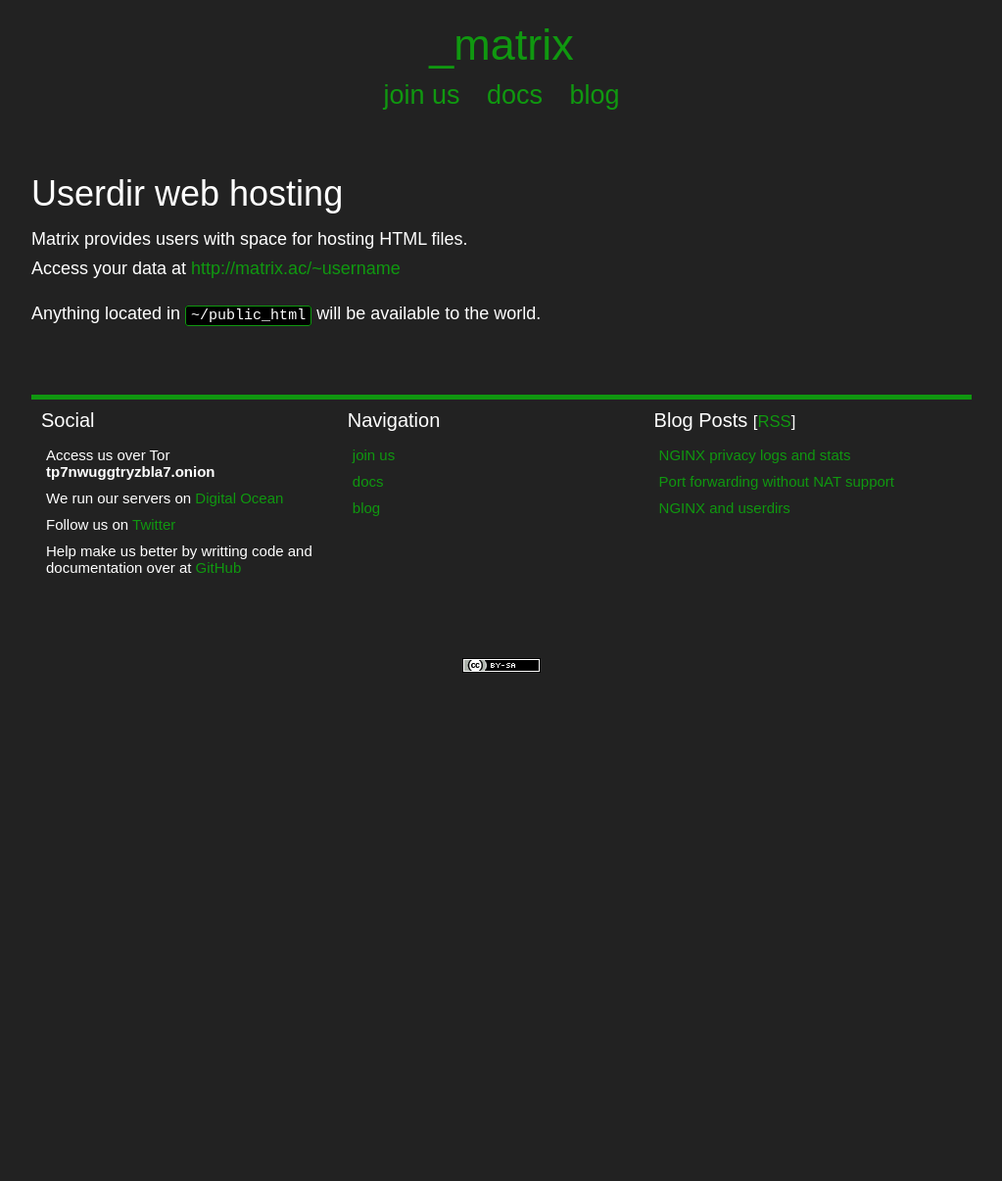
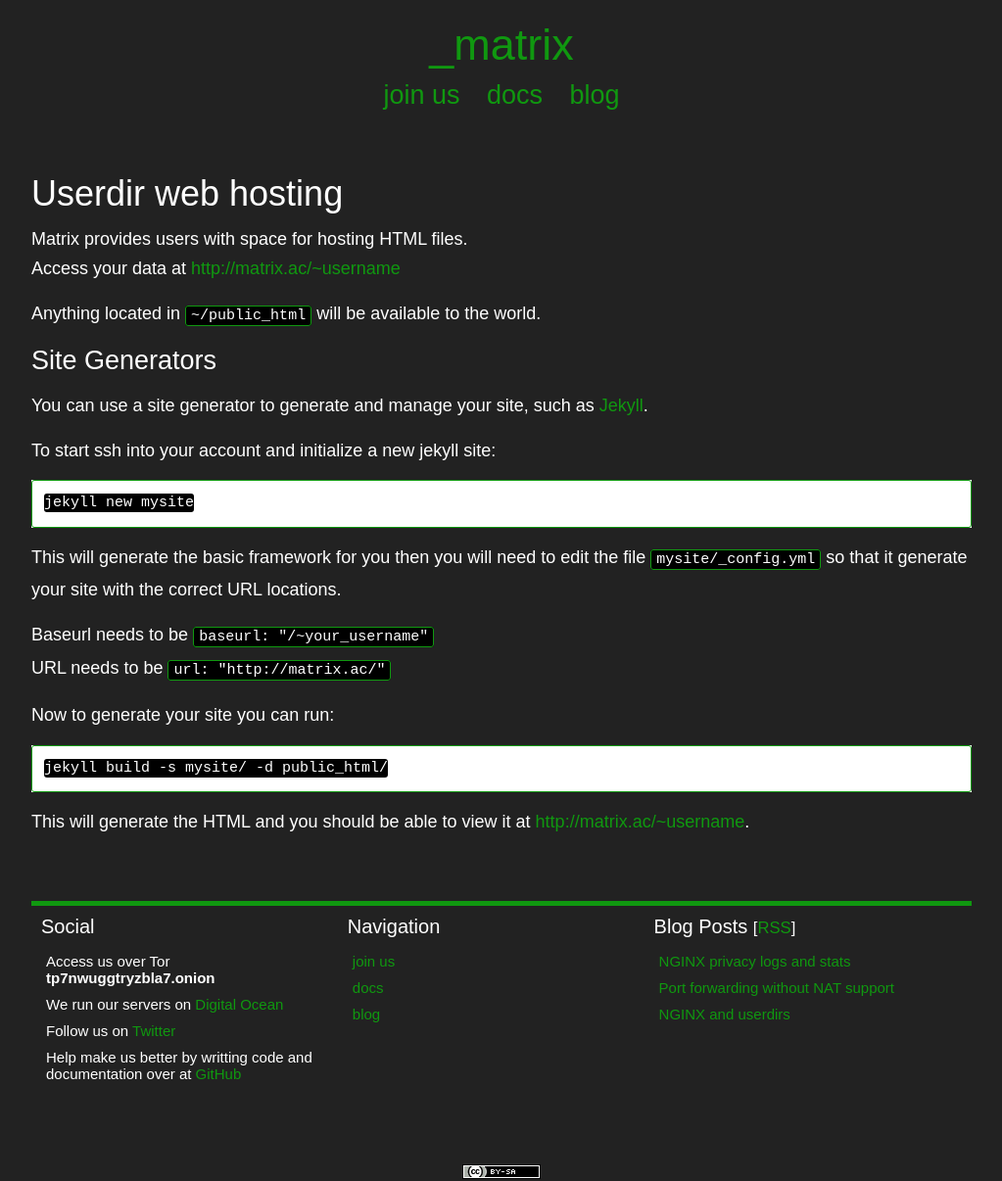
Before and after one commit to matrix-ac/blog, a Jekyll site: the page built from docs/web101.md, in a window 1280 px wide. Shown: the whole page at 98% size, without its empty margins (128-1151 px from the left). Built offline with Jekyll 4.4.1, drawn with Linux system fonts in a browser that asks for light colours; before the commit the page ends 920 px from its top, so only the background shows below that.

Commit message:
added instructions for jekyll

````diff
--- a/docs/web101.md
+++ b/docs/web101.md
@@ -11,3 +11,22 @@ Matrix provides users with space for hosting HTML files.
 Access your data at <http://matrix.ac/~username>
 
 Anything located in ```~/public_html``` will be available to the world.
+
+## Site Generators
+
+You can use a site generator to generate and manage your site, such as [Jekyll](http://jekyllrb.com/).
+
+To start ssh into your account and initialize a new jekyll site:
+
+	jekyll new mysite
+
+This will generate the basic framework for you then you will need to edit the file ```mysite/_config.yml``` so that it generate your site with the correct URL locations.
+
+Baseurl needs to be ```baseurl: "/~your_username"```
+URL needs to be ```url: "http://matrix.ac/"```
+
+Now to generate your site you can run:
+
+	jekyll build -s mysite/ -d public_html/
+
+This will generate the HTML and you should be able to view it at <http://matrix.ac/~username>.
````
